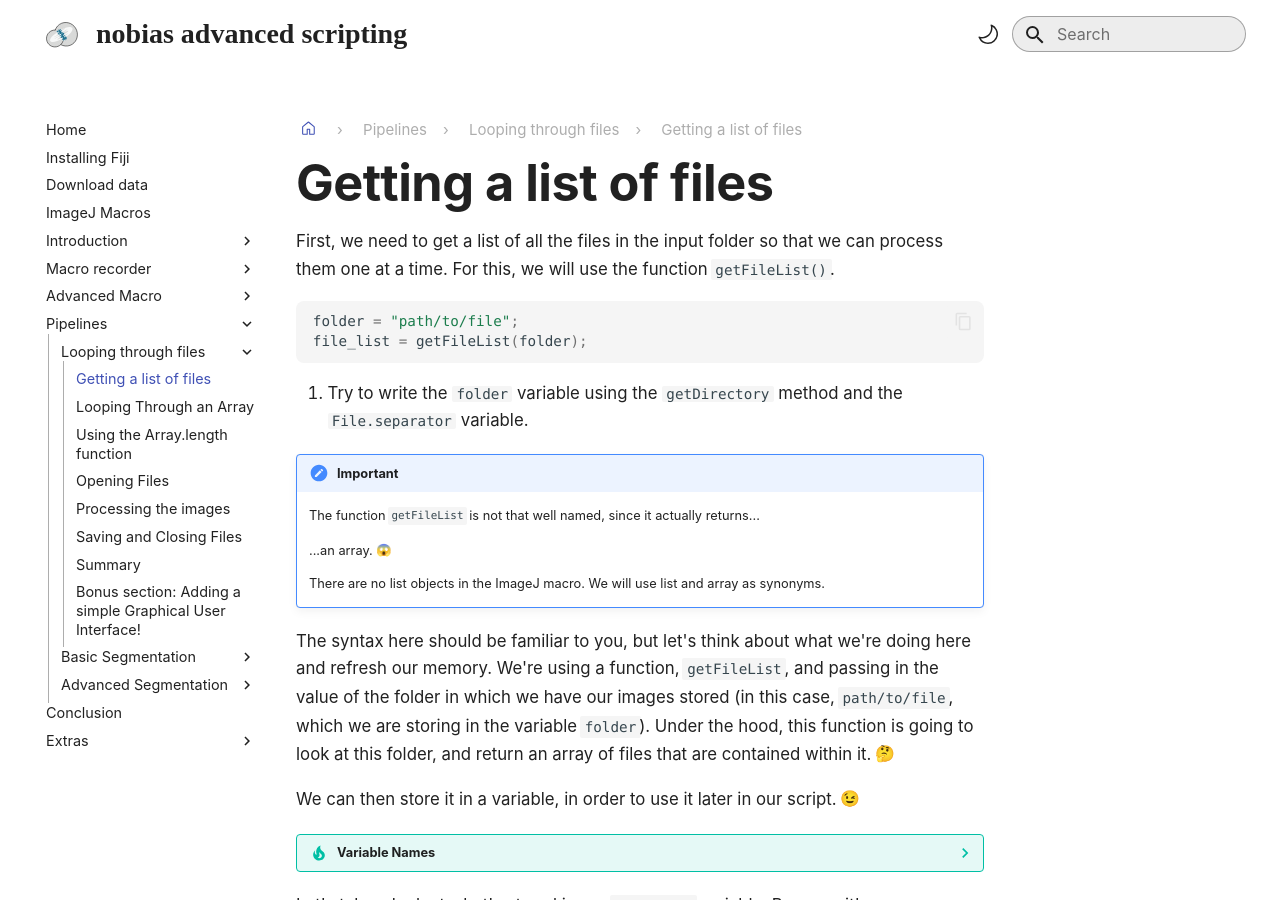
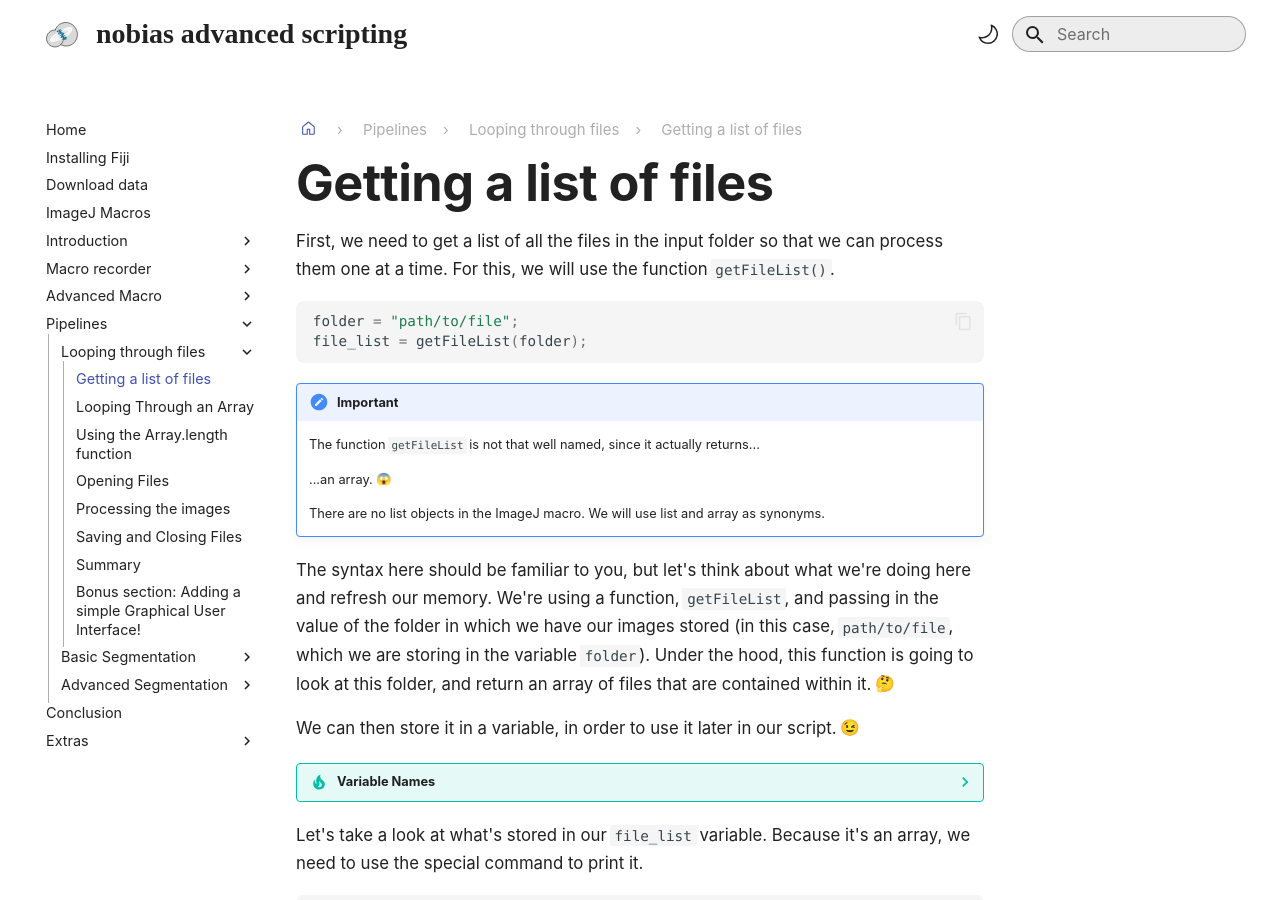
Before and after one commit to nobias-fht/advanced-scripting, an MkDocs documentation site: the page built from docs/course/pipelines/looping_through_files/getting_file_list.md, in a window 1280 px wide and 900 px high. Built offline with MkDocs 1.6.1 and Material for MkDocs 9.7.7, drawn with Linux system fonts in a browser that asks for light colours; emoji names are drawn with the system emoji font.

Commit message:
fix typo

````diff
--- a/docs/course/pipelines/looping_through_files/getting_file_list.md
+++ b/docs/course/pipelines/looping_through_files/getting_file_list.md
@@ -12,9 +12,6 @@ process them one at a time. For this, we will use the function `getFileList()`.
 folder = "path/to/file";
 file_list = getFileList(folder);
 ```
-
-1. Try to write the `folder` variable using the `getDirectory` method and the
-`File.separator` variable.
 
 !!!Important
     The function `getFileList` is not that well named, since it actually
````
Also changed, not shown: docs/course/pipelines/looping_through_files/index.md (+1 -1 lines).
